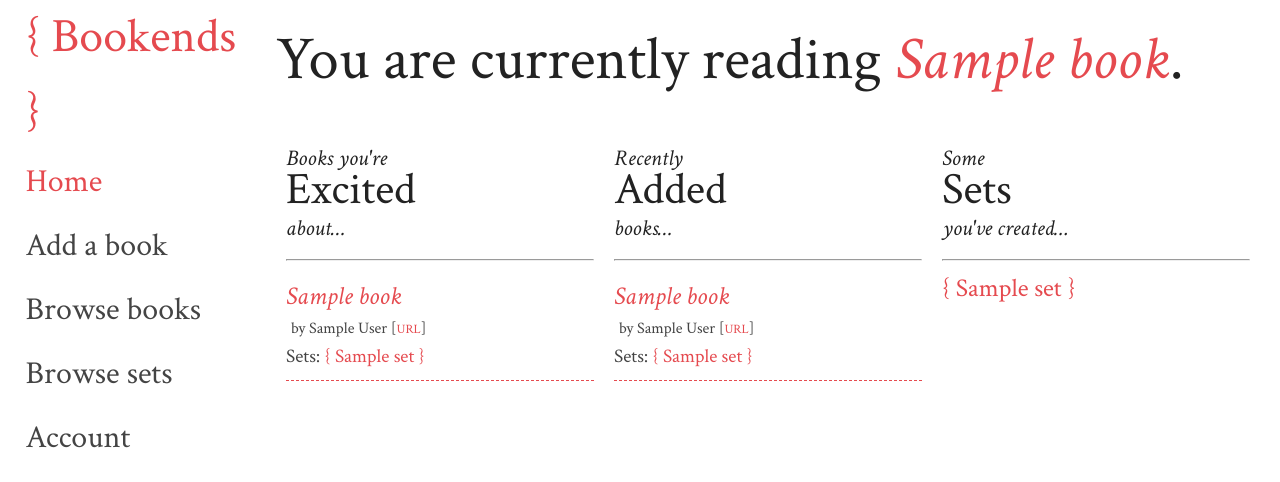
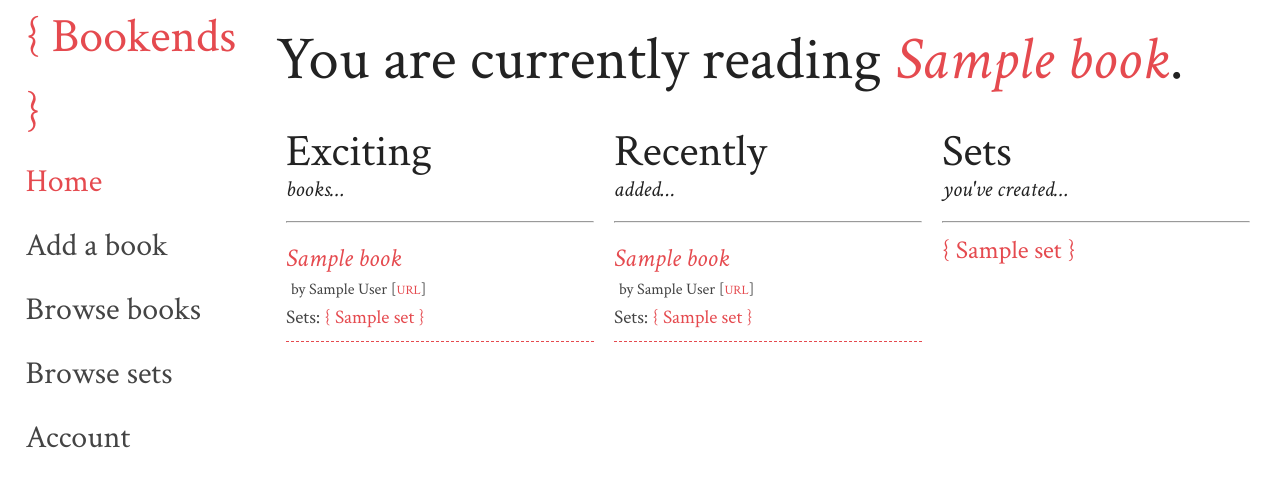
Before and after one commit to billjedi/bookends, a Flask app: page / in a window 1280 px wide. Shown: the top 482 px of the page. Run offline with Flask 2, Linux system fonts and the light colour scheme; a user stored in the database is signed in; tables that the repository leaves empty hold one stand-in row (values such as "Sample post"); parts of the project's set-up code (start-up, migrations or seed data) failed here and were passed over.

Commit message:
updates and shit

```diff
--- a/bookends/static/css/bookends.css
+++ b/bookends/static/css/bookends.css
@@ -181,4 +181,6 @@ form input.delete-link {
     background: #FFF;
     color: #e54a4f;
     font-size: .6em;
+    margin: 1em;
+    padding: 0px;
 }
--- a/bookends/templates/accounts/billing.html
+++ b/bookends/templates/accounts/billing.html
@@ -10,7 +10,13 @@
 
     <input type="text" size="4" date-stripe="exp-year" placeholder="YYYY" /><br>
 
+
     <input type="submit" value="Start paying $3.99/month" />
+</form>
+
+<form action="" method="POST">
+
+    <input type="submit" class="delete-link" value="Cancel my account" />
 
     <script type="text/javascript" src="https://js.stripe.com/v2/"></script>
     <script type="text/javascript" src="{{ url_for('static', filename='js/jquery.js') }}"></script>
--- a/bookends/templates/app_index.html
+++ b/bookends/templates/app_index.html
@@ -11,7 +11,7 @@
     {% endif %}
 
     <div class="grid-33">
-        <h2><small>Books you're</small><br>Excited<br><small>about&hellip;</small></h2>
+        <h2>Exciting<br><small>books&hellip;</small></h2>
         <hr>
         {% for book in books_excited %}
             {{ book_card(book) }}
@@ -19,7 +19,7 @@
     </div>
 
     <div class="grid-33">
-        <h2><small>Recently</small><br>Added<br><small>books&hellip;</small></h2>
+        <h2>Recently<br><small>added&hellip;</small></h2>
         <hr>
         {% for book in current_user.books[:4] %}
             {{ book_card(book) }}
@@ -27,7 +27,7 @@
     </div>
 
     <div class="grid-33">
-        <h2><small>Some</small><br>Sets<br><small>you've created&hellip;</small></h2>
+        <h2>Sets<br><small>you've created&hellip;</small></h2>
         <hr>
         {% for set in current_user.get_sets()[:8] %}
             {{ set_card(set) }}
```
